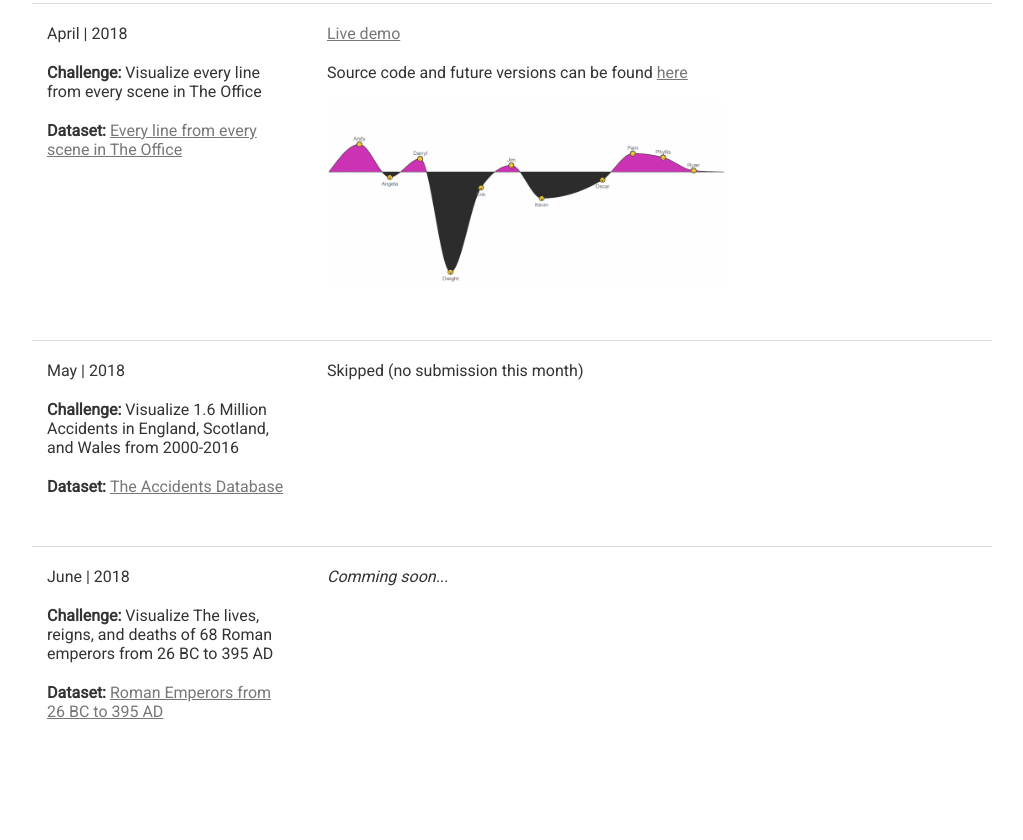
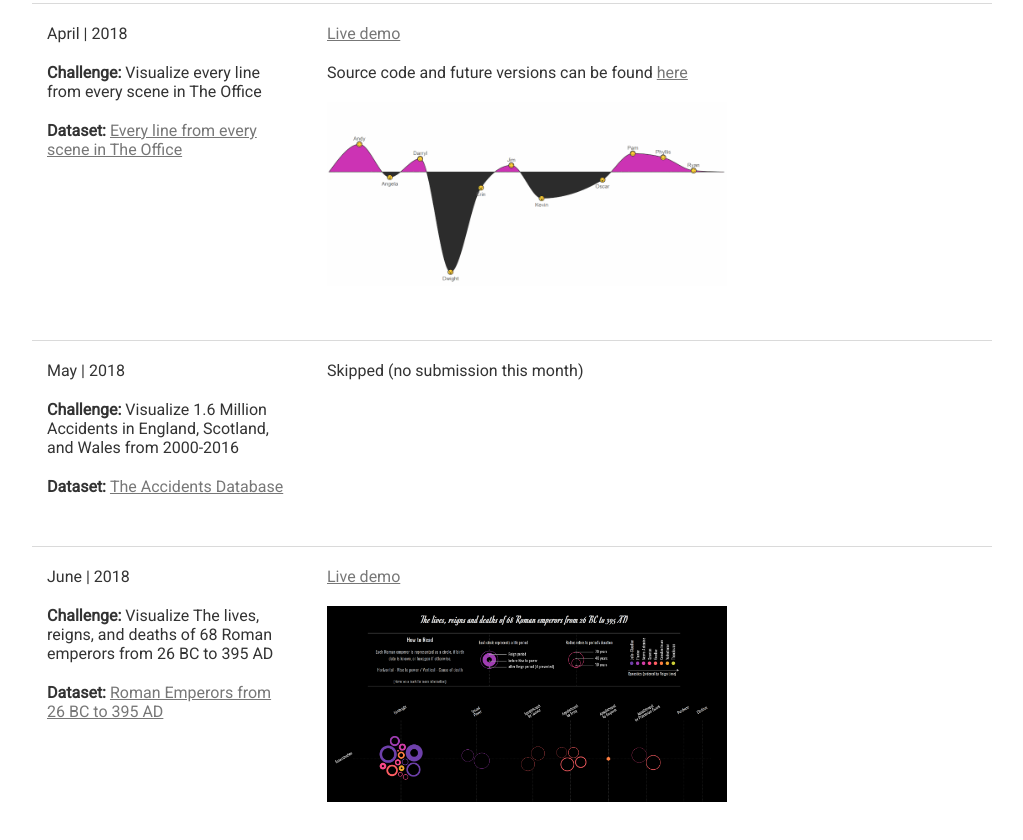
Before and after one commit to maryzam/reddit-dataVis-battle, a plain HTML site: page index.html in a window 1280 px wide. Shown: the part 1377-2217 px from the top of the page, without its empty margins (128-1151 px from the left). Before the commit the page ends 2148 px from the top, so only its background shows below. Drawn offline with Linux system fonts and the light colour scheme.

Commit message:
Add preview & update catalog page

```diff
--- a/index.html
+++ b/index.html
@@ -138,7 +138,8 @@
 					<p><strong>Dataset: </strong><a href="https://github.com/zonination/emperors">Roman Emperors from 26 BC to 395 AD</a></p>
 				</div>
 				<div class="demo">
-					<p><em>Comming soon...</em></p>
+					<p><a href="June/index.html">Live demo</a></p>
+					<p><img src="https://raw.githubusercontent.com/maryzam/reddit-dataVis-battle/master/June/preview.png" /></p>
 				</div>
 			</div>
 		</div>
```
Also changed, not shown: June/preview.png (added).
